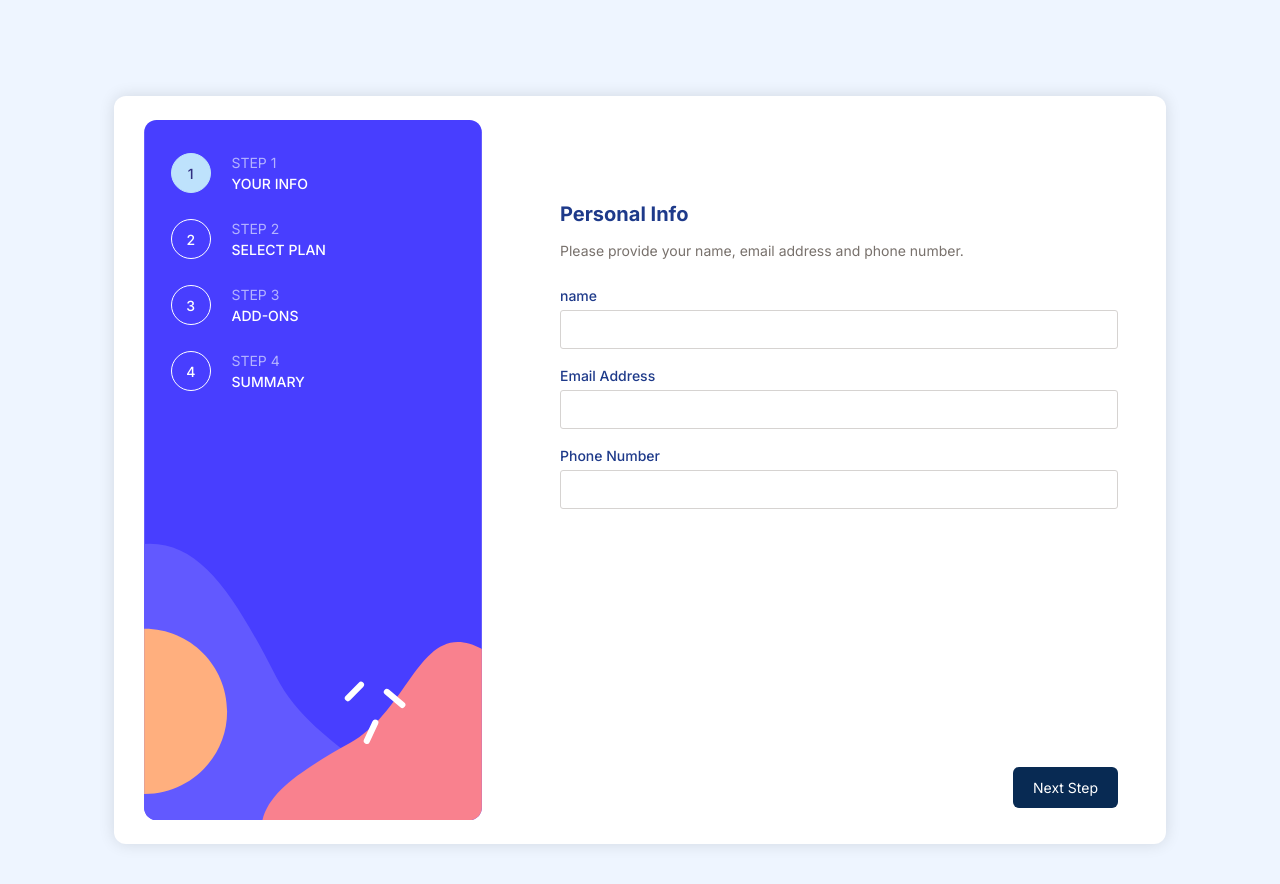
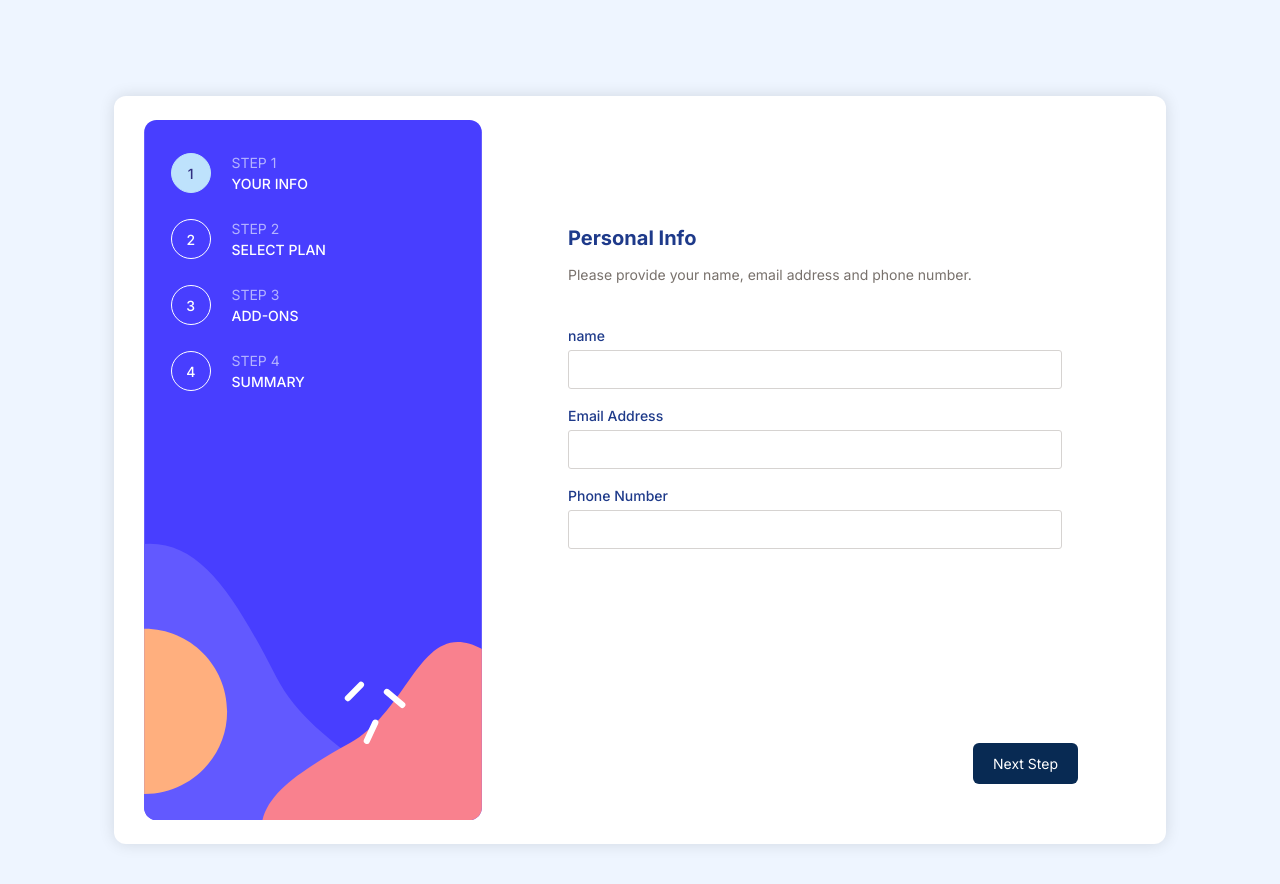
Before and after one commit to gm2870/react-stepper, a Next.js app: page / in a window 1280 px wide. Shown: the top 884 px of the page. Built offline with nearby package versions, Linux system fonts and the light colour scheme.

Commit message:
improved html structure for buttons component

```diff
--- /dev/null
+++ b/app/data.ts
@@ -0,0 +1,49 @@
+import { Addon } from './models/addon.model';
+import { Plan } from './models/plan.model';
+
+export const plans: Plan[] = [
+  {
+    id: '_1',
+    price: 9,
+    icon: 'arcade',
+    title: 'Arcade',
+    type: 'MONTHLY',
+  },
+  {
+    id: '_2',
+    price: 12,
+    icon: 'advanced',
+    title: 'Advanced',
+    type: 'MONTHLY',
+  },
+  {
+    id: '_3',
+    price: 19,
+    icon: 'pro',
+    title: 'Pro',
+    type: 'MONTHLY',
+  },
+];
+export const addons: Addon[] = [
+  {
+    id: '_1',
+    price: 9,
+    title: 'Online Service',
+    description: 'Access to muktiplayer games',
+    type: 'MONTHLY',
+  },
+  {
+    id: '_2',
+    price: 12,
+    title: 'Online Service',
+    description: 'Access to multiplayer games',
+    type: 'MONTHLY',
+  },
+  {
+    id: '_3',
+    price: 15,
+    title: 'Online Service',
+    description: 'Access to multiplayer games',
+    type: 'MONTHLY',
+  },
+];
--- a/components/Stepper/Buttons/Buttons.tsx
+++ b/components/Stepper/Buttons/Buttons.tsx
@@ -1,7 +1,7 @@
 import Button from '@/components/ui/Button/Button';
 
 type ButtonsProps = {
-  next: () => void;
+  next?: () => void;
   previous?: () => void;
   isLast?: boolean;
   isFirst?: boolean;
@@ -9,7 +9,7 @@ type ButtonsProps = {
 
 const Buttons = ({ next, previous, isLast, isFirst }: ButtonsProps) => {
   return (
-    <div className="absolute md:relative bottom-0 w-full bg-white py-3 px-6 md:px-12 flex justify-between">
+    <div className="w-full bg-white py-3 px-6 md:px-12 flex justify-between">
       <div>
         {!isFirst && (
           <Button onClick={previous} color="gray">
--- a/components/Stepper/Sidebar/Sidebar.tsx
+++ b/components/Stepper/Sidebar/Sidebar.tsx
@@ -9,7 +9,7 @@ const Sidebar = ({
   changeStep: (step: number) => void;
 }) => {
   return (
-    <div className="grid rounded-xl md:p-6 grid-rows-[100px_100px] md:grid-rows-1">
+    <div className="grid rounded-xl grid-rows-[100px_100px] md:grid-rows-1">
       <div className="relative hidden md:block w-[350px] h-[700px] row-start-1 row-end-1 col-end-1">
         <Image
           fill
@@ -25,7 +25,7 @@ const Sidebar = ({
           alt="bg-sidebar-desktop"
         />
       </div>
-      <div className="z-10 md:h-full grid grid-rows-1 grid-cols-4 md:block row-start-1 row-end-1 col-end-1 md:py-5 w-1/2 md:w-full m-auto  md:py-12 md:px-3">
+      <div className="z-10 md:h-full md:px-0 grid grid-rows-1 grid-cols-4 md:block row-start-1 row-end-1 col-end-1 md:py-5 w-1/2 md:w-full m-auto  md:py-12 md:px-3">
         <Step
           title="Your Info"
           index={1}
--- a/components/Stepper/Step-four/Step-four.tsx
+++ b/components/Stepper/Step-four/Step-four.tsx
@@ -1,6 +1,15 @@
+import useIsMobile from '@/hooks/useIsMobile';
+import Buttons from '../Buttons/Buttons';
+
 const StepFour = () => {
+  const isMobile = useIsMobile();
   return (
-    <div className="h-full p-6 md:pt-20 md:px-12">
+    <>
+      <div
+        className={`${
+          isMobile ? 'card' : ''
+        } flex flex-col justify-between p-6 md:py-0 md:pt-20 mx-4 md:px-12`}
+      >
         <div>
           <h1 className="text-blue-900 text-xl font-bold">Finishing up</h1>
           <p className="mt-3 mb-6 text-stone-500">
@@ -35,6 +44,8 @@ const StepFour = () => {
           </div>
         </div>
       </div>
+      <Buttons isFirst={false} isLast={true} />
+    </>
   );
 };
 
--- a/components/Stepper/Step-one/Step-one.tsx
+++ b/components/Stepper/Step-one/Step-one.tsx
@@ -1,5 +1,7 @@
 import Input from '@/components/ui/Input/Input';
 import { UseFormRegister } from 'react-hook-form';
+import Buttons from '../Buttons/Buttons';
+import useIsMobile from '@/hooks/useIsMobile';
 
 const StepOne = ({
   register,
@@ -12,9 +14,14 @@ const StepOne = ({
   }>;
   state?: any;
 }) => {
+  const isMobile = useIsMobile();
   return (
-    <div className="h-full flex flex-col justify-between p-6 md:py-0 md:pt-20 md:px-12">
-      <div className="">
+    <>
+      <div
+        className={`${
+          isMobile ? 'card' : ''
+        } flex flex-col justify-between p-6 md:py-0 md:pt-20 mx-4 md:px-12`}
+      >
         <h1 className="text-blue-900 text-xl font-bold">Personal Info</h1>
         <p className="mt-3 mb-6 text-stone-500">
           Please provide your name, email address and phone number.
@@ -43,7 +50,8 @@ const StepOne = ({
           </div>
         </form>
       </div>
-    </div>
+      <Buttons isFirst={true} isLast={false} />
+    </>
   );
 };
 
--- a/components/Stepper/Step-three/Step-three.tsx
+++ b/components/Stepper/Step-three/Step-three.tsx
@@ -1,6 +1,8 @@
 import { Addon } from '@/app/models/addon.model';
 import AddonCard from '@/components/ui/Addon-card/Addon-card';
-import { addons } from '../Stepper';
+import useIsMobile from '@/hooks/useIsMobile';
+import Buttons from '../Buttons/Buttons';
+import { addons } from '@/app/data';
 const StepThree = ({
   currentAddon,
   changeAddon,
@@ -11,8 +13,14 @@ const StepThree = ({
   const selectAddon = (ad: Addon) => {
     changeAddon(ad);
   };
+  const isMobile = useIsMobile();
   return (
-    <div className="p-6 md:pt-20 md:px-12 h-full">
+    <>
+      <div
+        className={`${
+          isMobile ? 'card' : ''
+        } flex flex-col justify-between p-6 md:py-0 md:pt-20 mx-4 md:px-12`}
+      >
         <div>
           <h1 className="text-blue-900 text-xl font-bold">Pick add-ons</h1>
           <p className="mt-3 mb-6 text-stone-500">
@@ -31,6 +39,8 @@ const StepThree = ({
           ))}
         </div>
       </div>
+      <Buttons isFirst={false} isLast={false} />
+    </>
   );
 };
 
--- a/components/Stepper/Step-two/Step-two.tsx
+++ b/components/Stepper/Step-two/Step-two.tsx
@@ -1,10 +1,9 @@
 import { Plan } from '@/app/models/plan.model';
 import PlanCard from '@/components/ui/Plan-card/Plan-card';
 import PlanToggle from '@/components/ui/Plan-toggle/Plan-toggle';
-import { useState } from 'react';
-import { plans } from '../Stepper';
-
-type PlanType = 'MONTHLY' | 'YEARLY';
+import useIsMobile from '@/hooks/useIsMobile';
+import Buttons from '../Buttons/Buttons';
+import { plans } from '@/app/data';
 
 const StepTwo = ({
   currentPlan,
@@ -23,9 +22,15 @@ const StepTwo = ({
   };
 
   const changePlanHandler = (plan: Plan) => changePlan(plan);
+  const isMobile = useIsMobile();
 
   return (
-    <div className="p-6 md:pt-20 md:px-12 h-full">
+    <>
+      <div
+        className={`${
+          isMobile ? 'card' : ''
+        } flex flex-col justify-between p-6 md:py-0 md:pt-20 mx-4 md:px-12`}
+      >
         <h1 className="text-blue-900 text-xl font-bold">Select your plan</h1>
         <p className="mt-3 mb-6 text-stone-500">
           You have the option of monthly or yearly plan.
@@ -43,6 +48,8 @@ const StepTwo = ({
         </form>
         <PlanToggle toggleHandler={toggleHandler} type={currentPlan.type} />
       </div>
+      <Buttons isFirst={false} isLast={false} />
+    </>
   );
 };
 
--- a/components/Stepper/Stepper.tsx
+++ b/components/Stepper/Stepper.tsx
@@ -13,53 +13,8 @@ import useIsMobile from '@/hooks/useIsMobile';
 import { Plan } from '@/app/models/plan.model';
 import { PersonalInfo } from '@/app/models/personal-info.model';
 import { Addon } from '@/app/models/addon.model';
+import { plans } from '@/app/data';
 
-export const plans: Plan[] = [
-  {
-    id: '_1',
-    price: 9,
-    icon: 'arcade',
-    title: 'Arcade',
-    type: 'MONTHLY',
-  },
-  {
-    id: '_2',
-    price: 12,
-    icon: 'advanced',
-    title: 'Advanced',
-    type: 'MONTHLY',
-  },
-  {
-    id: '_3',
-    price: 19,
-    icon: 'pro',
-    title: 'Pro',
-    type: 'MONTHLY',
-  },
-];
-export const addons: Addon[] = [
-  {
-    id: '_1',
-    price: 9,
-    title: 'Online Service',
-    description: 'Access to muktiplayer games',
-    type: 'MONTHLY',
-  },
-  {
-    id: '_2',
-    price: 12,
-    title: 'Online Service',
-    description: 'Access to multiplayer games',
-    type: 'MONTHLY',
-  },
-  {
-    id: '_3',
-    price: 15,
-    title: 'Online Service',
-    description: 'Access to multiplayer games',
-    type: 'MONTHLY',
-  },
-];
 const Stepper = () => {
   const [data, setData] = useState<{
     personalInfo: PersonalInfo;
@@ -122,12 +77,14 @@ const Stepper = () => {
     reValidateMode: 'onChange',
     mode: 'onTouched',
   });
+
   const changeAddonHandler = (addon: Addon) => {
     setData((prev) => ({
       ...prev,
       addon,
     }));
   };
+
   let activeStep = <StepOne register={register} state={getFieldState} />;
   switch (step) {
     case 1:
@@ -151,23 +108,19 @@ const Stepper = () => {
   }
   const isMobile = useIsMobile();
   return (
-    <div className={`${!isMobile ? 'card' : ''} w-full md:flex h-full`}>
+    <div
+      className={`${
+        !isMobile ? 'card' : ''
+      } flex flex-col grow md:grow-0 w-full md:flex-row md:p-6`}
+    >
       <Sidebar step={step} changeStep={changeStepHandler} />
 
-      <div className="w-full flex flex-col justify-between md:py-6">
+      <div className="flex flex-col w-full justify-between -mt-24 md:mt-0 grow md:py-6">
         <div
-          className={`${
-            isMobile ? 'card' : ''
-          } relative z-20 -mt-24 md:mt-0 mx-4 md:mx-0`}
+          className={`flex flex-col justify-between grow z-20  md:mx-4 md:mx-0`}
         >
           {activeStep}
         </div>
-        <Buttons
-          isFirst={step === 1}
-          isLast={step === 4}
-          next={() => changeStepHandler(step + 1)}
-          previous={() => changeStepHandler(step - 1)}
-        />
       </div>
     </div>
   );
```
Lines whose indentation alone changed are shown as unchanged.
